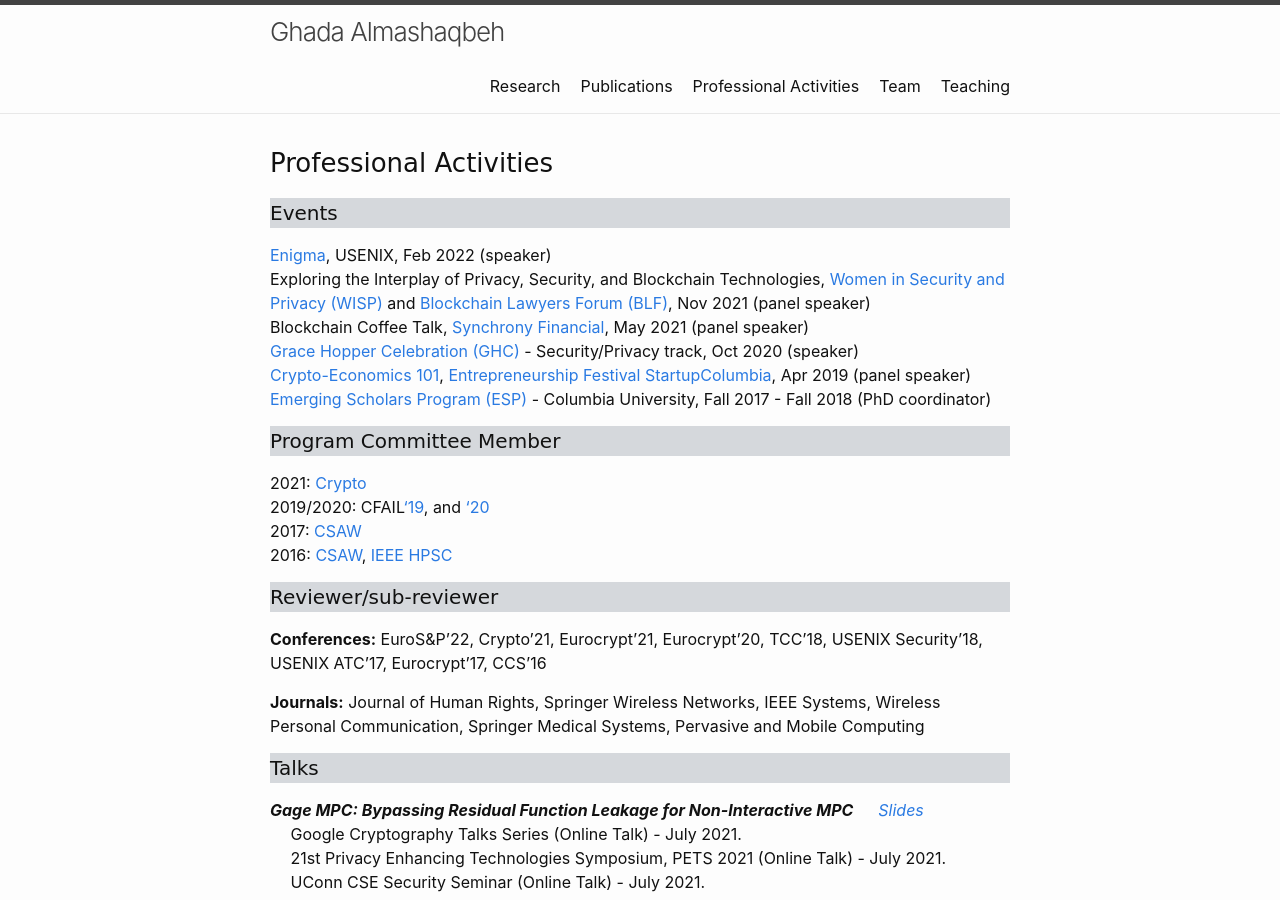
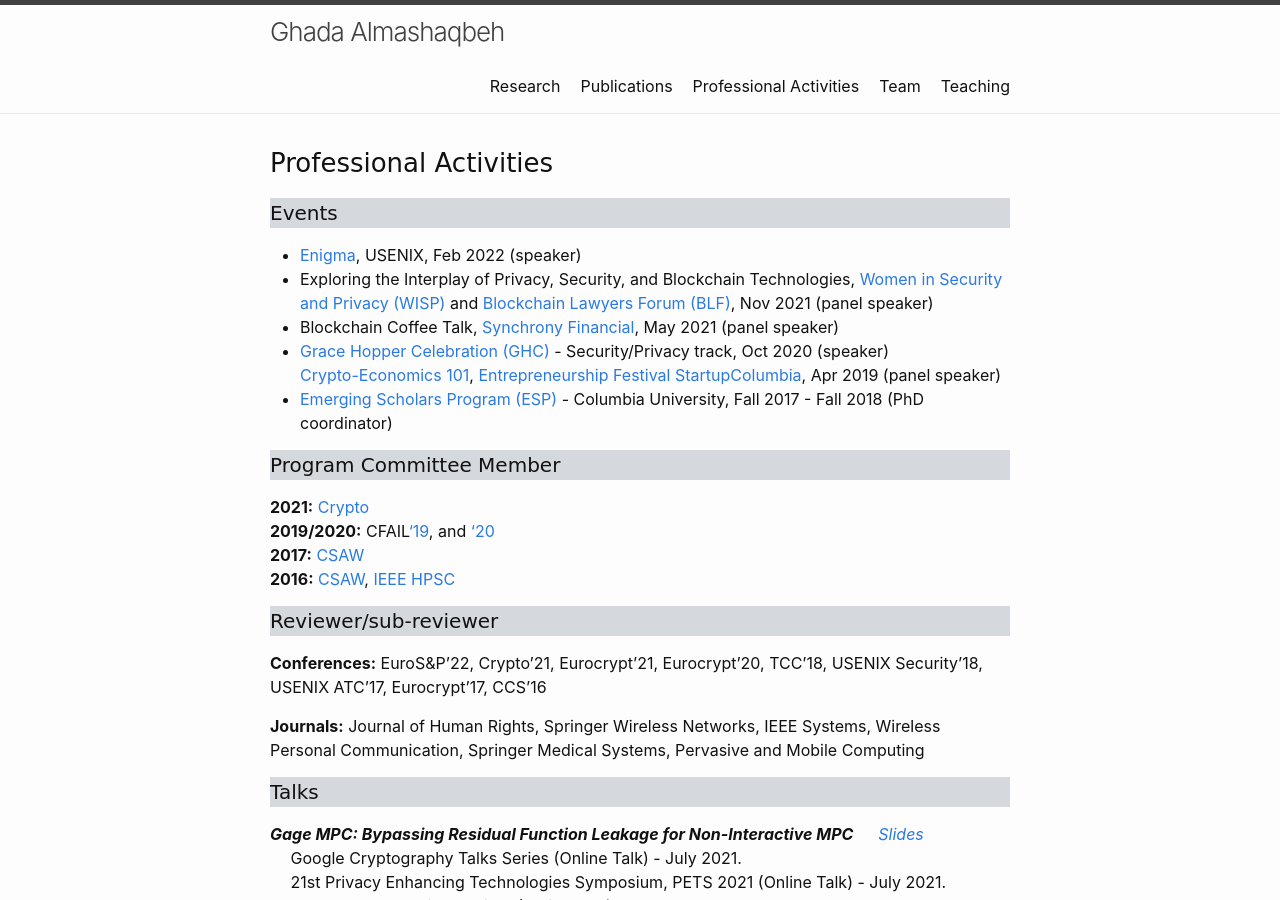
Before and after one commit to GhadaAlmashaqbeh/GhadaAlmashaqbeh.github.io, a Jekyll site: the page built from 03-talks.md, in a window 1280 px wide and 900 px high. Built offline with Jekyll 4.4.1, drawn with Linux system fonts in a browser that asks for light colours; part of the change alters nothing that is shown.

```diff
--- a/03-talks.md
+++ b/03-talks.md
@@ -8,20 +8,20 @@ permalink: /activities/
 
 <h4 style="font-family: 'Comic Sans MS'; background-color:rgb(213, 216, 220);">Events</h4>
 
-[Enigma](https://www.usenix.org/conference/enigma2022), USENIX, Feb 2022 (speaker) <br/>
-Exploring the Interplay of Privacy, Security, and Blockchain Technologies, [Women in Security and Privacy (WISP)](https://www.wisporg.com/) and [Blockchain Lawyers Forum (BLF)](https://www.blockchainlawyersforum.com/), Nov 2021 (panel speaker) <br/>
-Blockchain Coffee Talk, [Synchrony Financial](https://www.synchrony.com/), May 2021 (panel speaker) <br/>
-[Grace Hopper Celebration (GHC)](https://ghc.anitab.org/) - Security/Privacy track, Oct 2020 (speaker) <br/>
+* [Enigma](https://www.usenix.org/conference/enigma2022), USENIX, Feb 2022 (speaker) <br/>
+* Exploring the Interplay of Privacy, Security, and Blockchain Technologies, [Women in Security and Privacy (WISP)](https://www.wisporg.com/) and [Blockchain Lawyers Forum (BLF)](https://www.blockchainlawyersforum.com/), Nov 2021 (panel speaker) <br/>
+* Blockchain Coffee Talk, [Synchrony Financial](https://www.synchrony.com/), May 2021 (panel speaker) <br/>
+* [Grace Hopper Celebration (GHC)](https://ghc.anitab.org/) - Security/Privacy track, Oct 2020 (speaker) <br/>
 [Crypto-Economics 101](https://startup-columbia.squarespace.com/panels-keynotes/2019/04/06/crypto-economics-101), [Entrepreneurship Festival StartupColumbia](https://www.startupcolumbia.org/2019-festival), Apr 2019 (panel speaker) <br/>
-[Emerging Scholars Program (ESP)](https://www.cs.columbia.edu/esp/) - Columbia University, Fall 2017 - Fall 2018 (PhD coordinator) <br/>
+* [Emerging Scholars Program (ESP)](https://www.cs.columbia.edu/esp/) - Columbia University, Fall 2017 - Fall 2018 (PhD coordinator) <br/>
 
 
 <h4 style="font-family: 'Comic Sans MS'; background-color:rgb(213, 216, 220);">Program Committee Member</h4>
 
-2021: [Crypto](https://crypto.iacr.org/2021/) <br/>
-2019/2020: CFAIL['19](https://www.cfail.org/past-events), and ['20](https://www.cfail.org/cfail-2020) <br/>
-2017: [CSAW](https://engineering.nyu.edu/events/2017/11/09/cyber-security-awareness-week-csaw-2017) <br/>
-2016: [CSAW](https://engineering.nyu.edu/events/2016/11/10/csaw-16), [IEEE HPSC](https://csis.pace.edu/BigDataSecurity/BigDataSecurity2016/hpsccommittee.htm)  <br/>
+**2021:** [Crypto](https://crypto.iacr.org/2021/) <br/>
+**2019/2020:** CFAIL['19](https://www.cfail.org/past-events), and ['20](https://www.cfail.org/cfail-2020) <br/>
+**2017:** [CSAW](https://engineering.nyu.edu/events/2017/11/09/cyber-security-awareness-week-csaw-2017) <br/>
+**2016:** [CSAW](https://engineering.nyu.edu/events/2016/11/10/csaw-16), [IEEE HPSC](https://csis.pace.edu/BigDataSecurity/BigDataSecurity2016/hpsccommittee.htm)  <br/>
 
 
 <h4 style="font-family: 'Comic Sans MS'; background-color:rgb(213, 216, 220);">Reviewer/sub-reviewer</h4>
```
